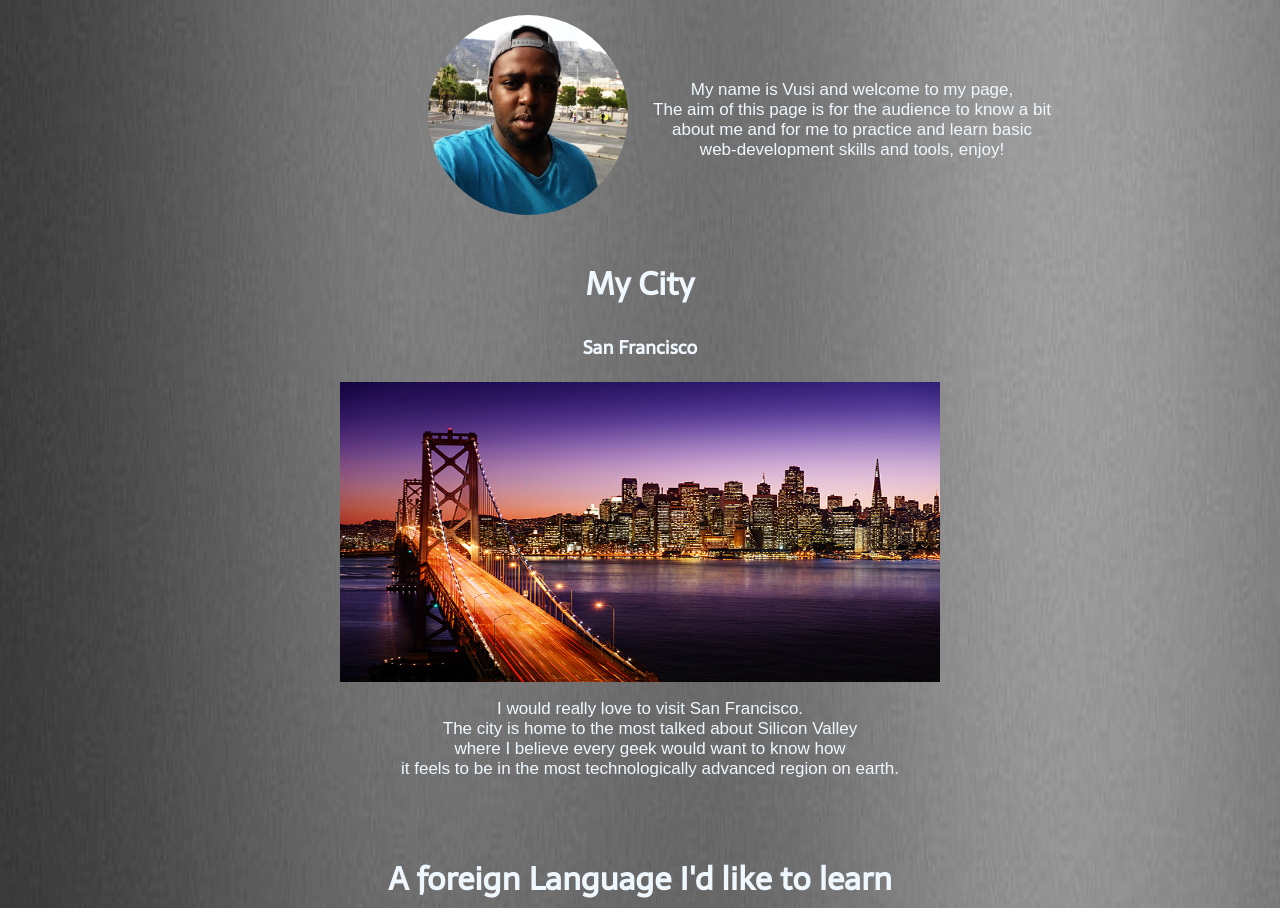
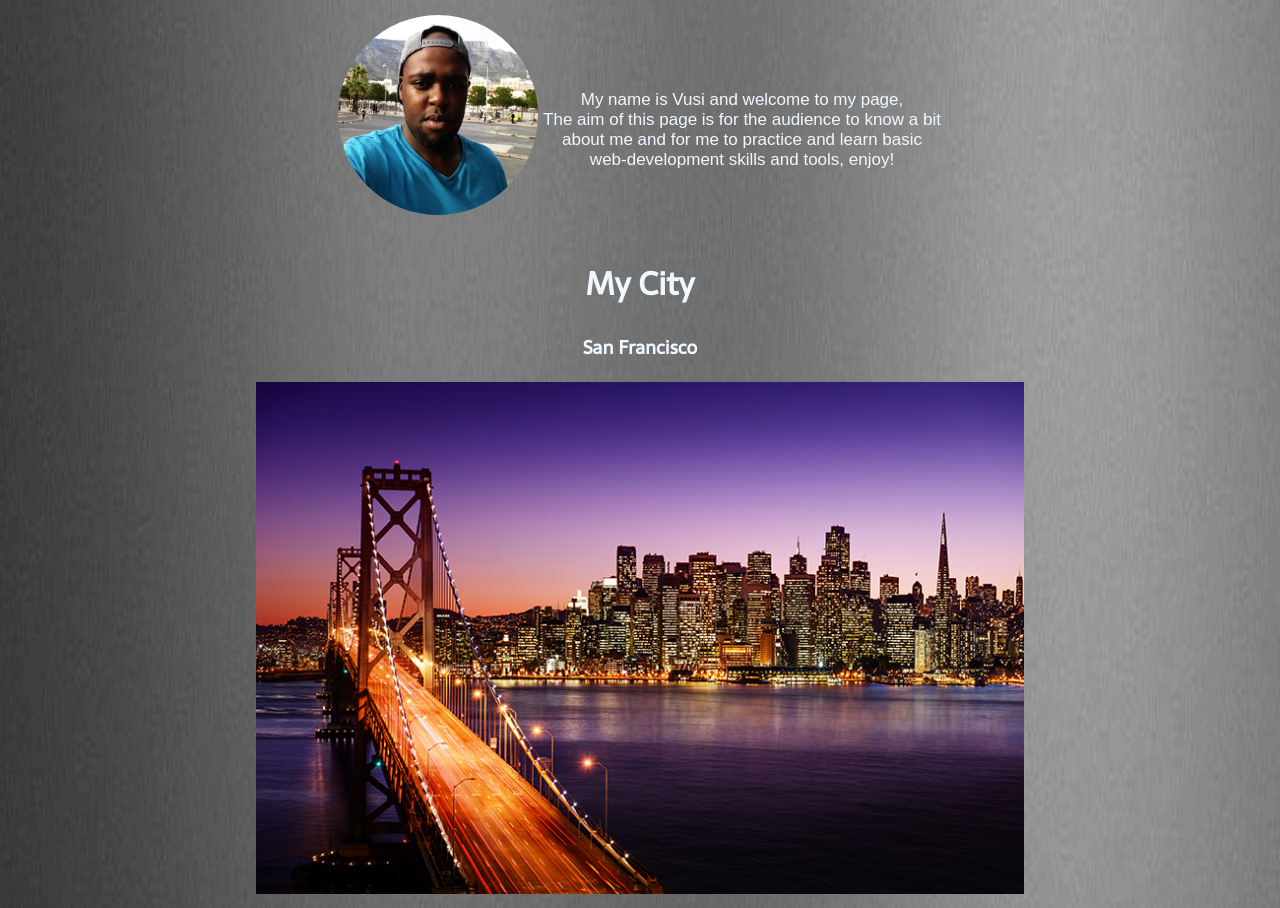
Before and after one commit to vtrev/basic-webpage, a plain HTML site: page index.html in a window 1280 px wide. Shown: the top 908 px of the page. Drawn offline with Linux system fonts and the light colour scheme; a web font is replaced by a local one.

Commit message:
Fixed non-responsive image and paragraph for file index.html

```diff
--- a/index.html
+++ b/index.html
@@ -16,12 +16,14 @@
 
 <body>
 
-    <div id="top">
+
     <div id="profile" class="block"><img id="profile_pic" src=" images/propic.jpg">
 
         <!--            <h3 id="name" class="center-text">Vusi <br> Baloyi</h3>-->
         <hr>
     </div>
+
+
     <p id="intro" class="block  center-text">
         <!--            some intro some intro some intro some intro some intro some intro some intro some intro some intro some intro some intro some intro some intro some intro some intro some intro some intro some intro some intro some intro-->My name is Vusi and welcome to my page,<br> The aim of this page is for the audience to know a bit about me and for me to practice and learn basic web-development skills and tools, enjoy!
 
@@ -30,13 +32,13 @@
 
     </p>
 
-    </div>
+
     <div id="content">
         <div>
             <div class="center-text">
                 <h1>My City</h1>
                 <h3>San Francisco</h3>
-                <img class="places" src="images/san_francisco.jpg">
+                <img class="responsive-image" src="images/san_francisco.jpg">
                 <p id="city" class="center-text">
 
                     I would really love to visit San Francisco.<br> The city is home to the most talked about Silicon Valley <br>where I believe every geek would want to know how <br>it feels to be in the most technologically advanced region on earth.
@@ -77,12 +79,12 @@
                 <h1>Historic sites</h1>
 
                 <h3>South African Parliament</h3>
-                <img class="places" src="images/parls.jpg">
+                <img class="responsive-image" src="images/parls.jpg">
                 <h3>Interesting facts:</h3>
                 <p> •The South African Houses of Parliament are situated in Cape Town but the seat of government is in Pretoria.<br>•The original building was built mainly of materials brought from England.<br>• Parliament owns and keeps up to date a modern reference library now containing over 100,000 books and several hundred publications including official journals and documents. </p>
 
                 <h3>The Castle of Good Hope </h3>
-                <img class="places" src="images/castle.jpg">
+                <img class="responsive-image" src="images/castle.jpg">
                 <h3>Interesting facts:</h3>
                 <p>
                     •The Castle of Good Hope was built between 1666 and 1679, replacing an earlier mud and timber fort built in 1652 by Commander Jan van Riebeeck<br> • The entrance was re-positioned because it was so close to the shore.Today, the sea is about one kilometre away
@@ -91,7 +93,7 @@
                 </p>
 
                 <h3>Long Street </h3>
-                <img class="places" src="images/long.jpg">
+                <img class="responsive-image" src="images/long.jpg">
                 <h3>Interesting facts:</h3>
                 <p>
                     •Long Street is 3,8 kilometres long – stretches for more than 20 city blocks.<br> •Long street is open for business 24 hours a day – shop, eat, sleep or play.<br> •It is the only downtown street in South Africa with an Airstream caravan park
--- a/style.css
+++ b/style.css
@@ -7,6 +7,19 @@ html {
     max-height: 3500px;
 
 }
+
+.responsive-image {
+    width: auto;
+    height: auto;
+    max-width: 100%;
+    /*    min-height: 50%;
+    */
+}
+
+.block {
+    display: inline-block;
+}
+
 
 
 body {
@@ -111,9 +124,10 @@ img.back_top {
 
 #intro {
     position: relative;
-    bottom: 60px;
-    left: 20px;
+    /*    bottom: 15px;*/
+    /*    left: 20px;*/
     width: 400px;
+    text-align: center;
 }
 
 #f_lang {
@@ -133,3 +147,14 @@ img.back_top {
     position: relative;
     left: 10px;
 }
+
+
+@media only screen and (min-width: 1007px) {
+    #intro {
+        position: relative;
+        bottom: 50px;
+        /*    left: 20px;*/
+        width: 400px;
+        text-align: center;
+    }
+}
```
Also changed, not shown: images/long.jpg. Lines whose indentation alone changed are shown as unchanged.
